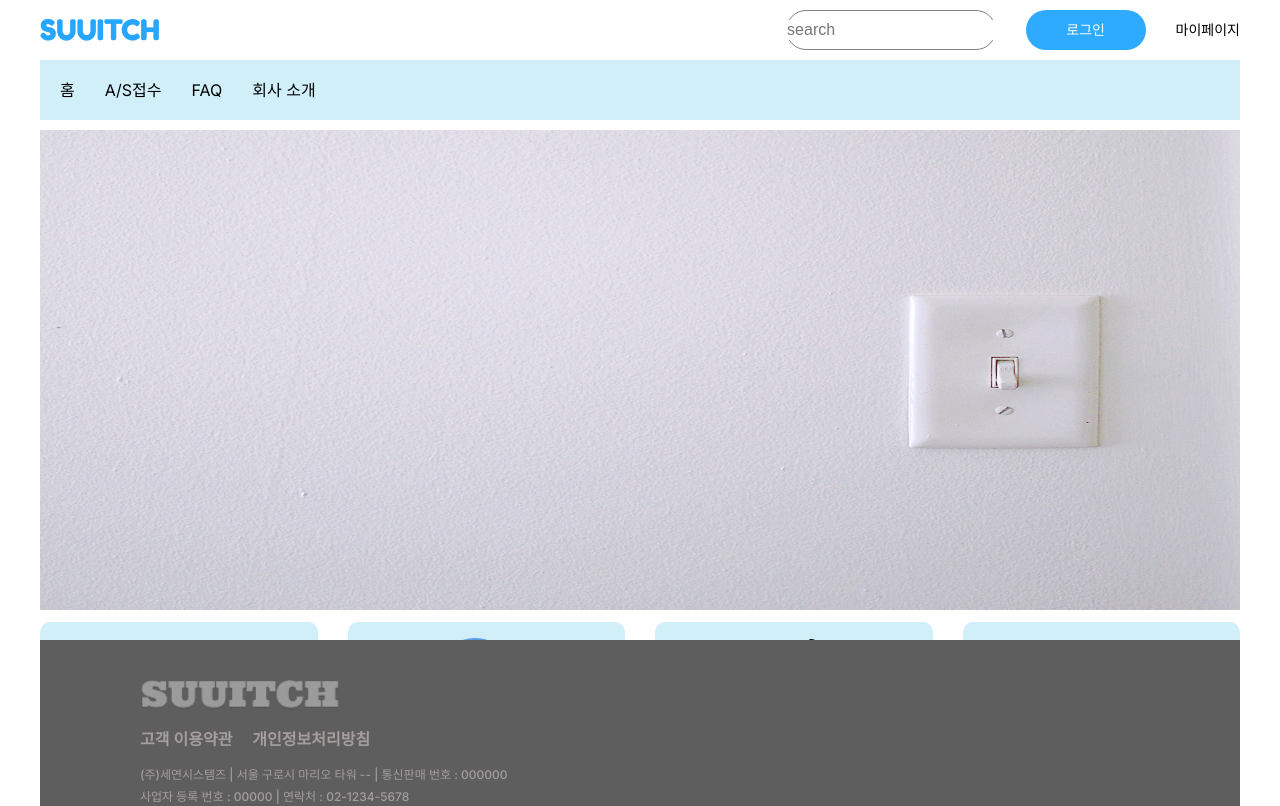
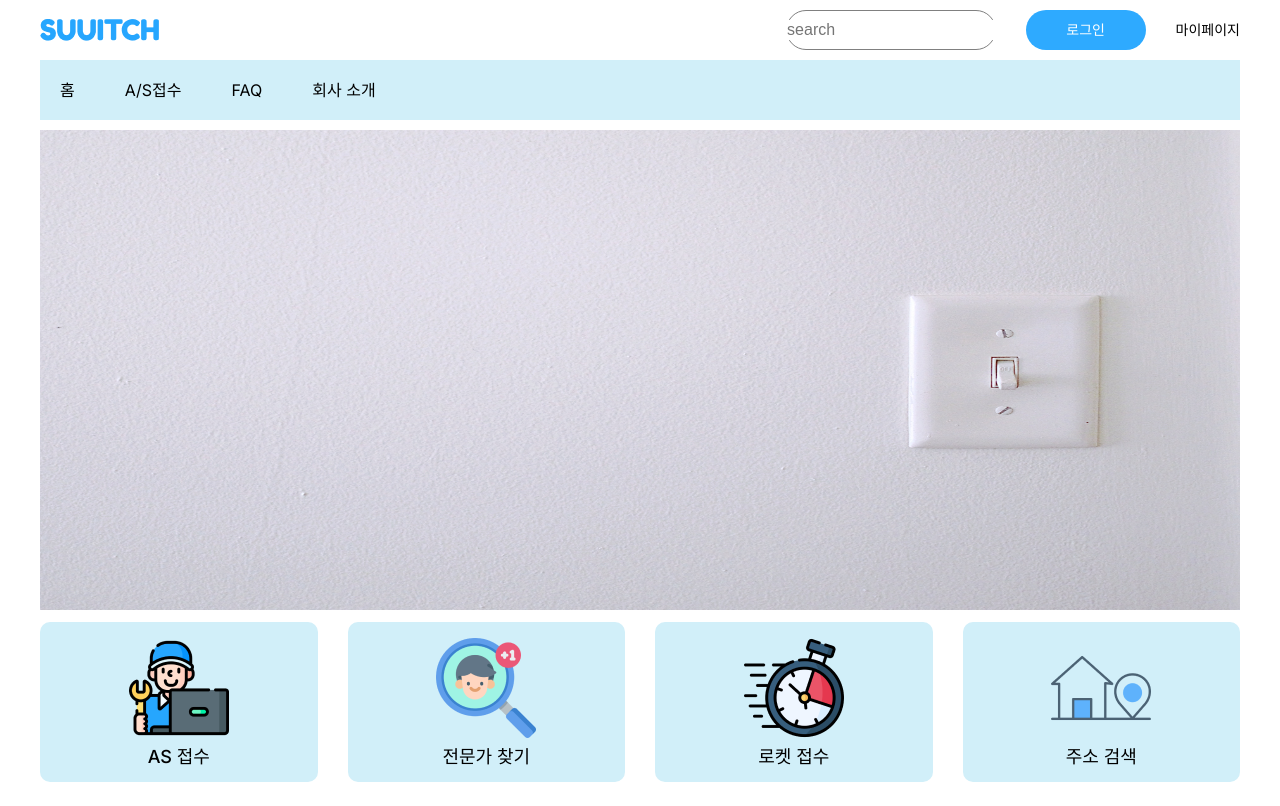
Before and after one commit to mewjeans/lasuri, a React (Create React App) app: page / in a window 1280 px wide. Shown: the top 806 px of the page. Built offline with nearby package versions, Linux system fonts and the light colour scheme.

Commit message:
style: modified css of header and layout

```diff
--- a/src/components/layout/DefaultLayout.jsx
+++ b/src/components/layout/DefaultLayout.jsx
@@ -15,7 +15,7 @@ function DefaultLayout(props) {
 
 const Layout = styled.main`
     width:  120rem;
-    height: 50rem;
+    height: 120rem;
     margin: 0 auto;
 `;
 
--- a/src/components/shared/Header.jsx
+++ b/src/components/shared/Header.jsx
@@ -62,7 +62,6 @@ align-items: center;
         justify-content: space-between;
         align-items: center;
 
-        // 로고 이미지
         > div:nth-child(1) {
             display: flex;
             gap: 3rem;
@@ -125,7 +124,7 @@ const Navbar= styled.div`
 
     > div {
         display: flex;
-        gap: 3rem;
+        gap: 5rem;
         align-items: center;
 
         > p {
```
Also changed, not shown: .eslintrc.json.
